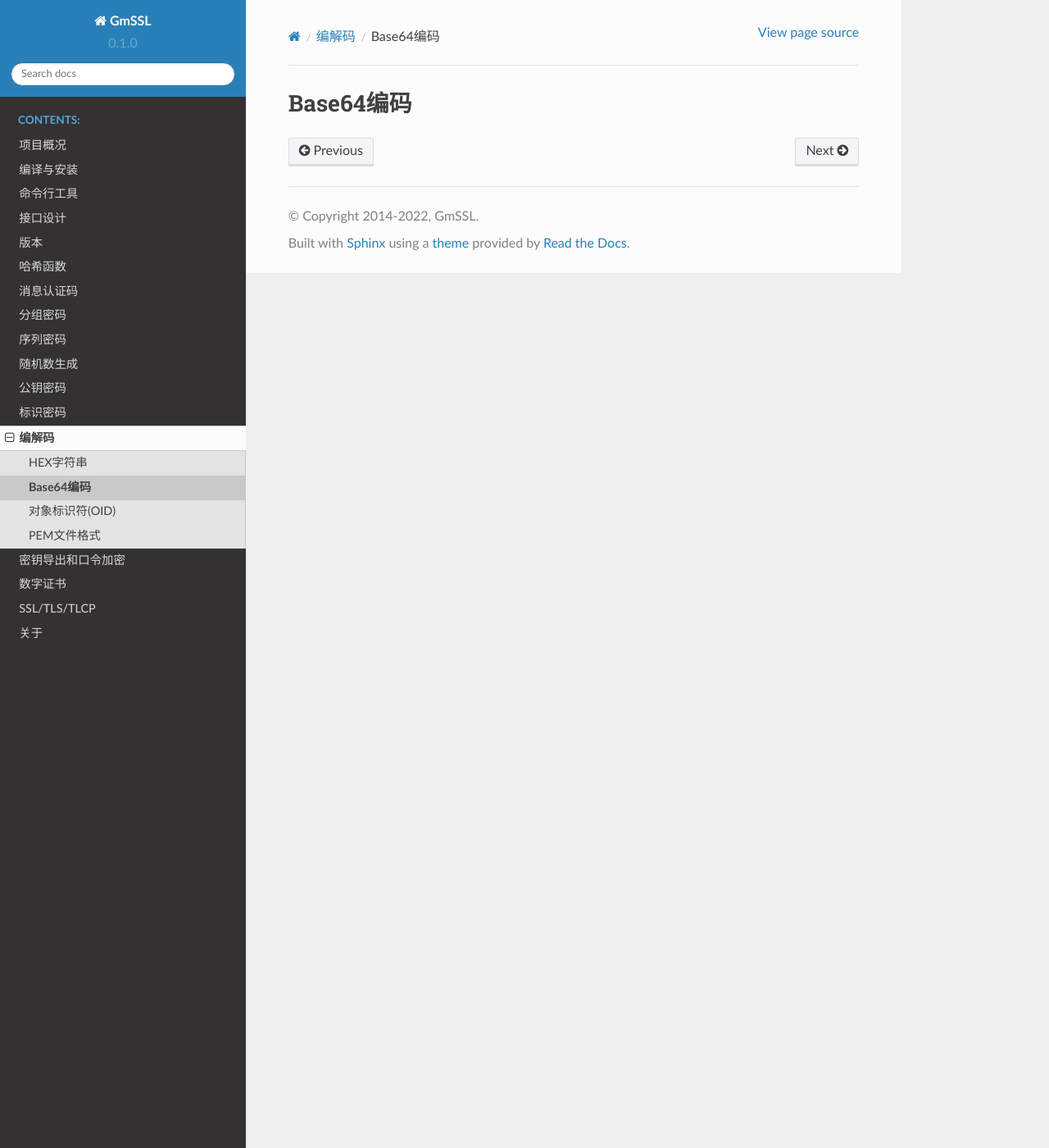
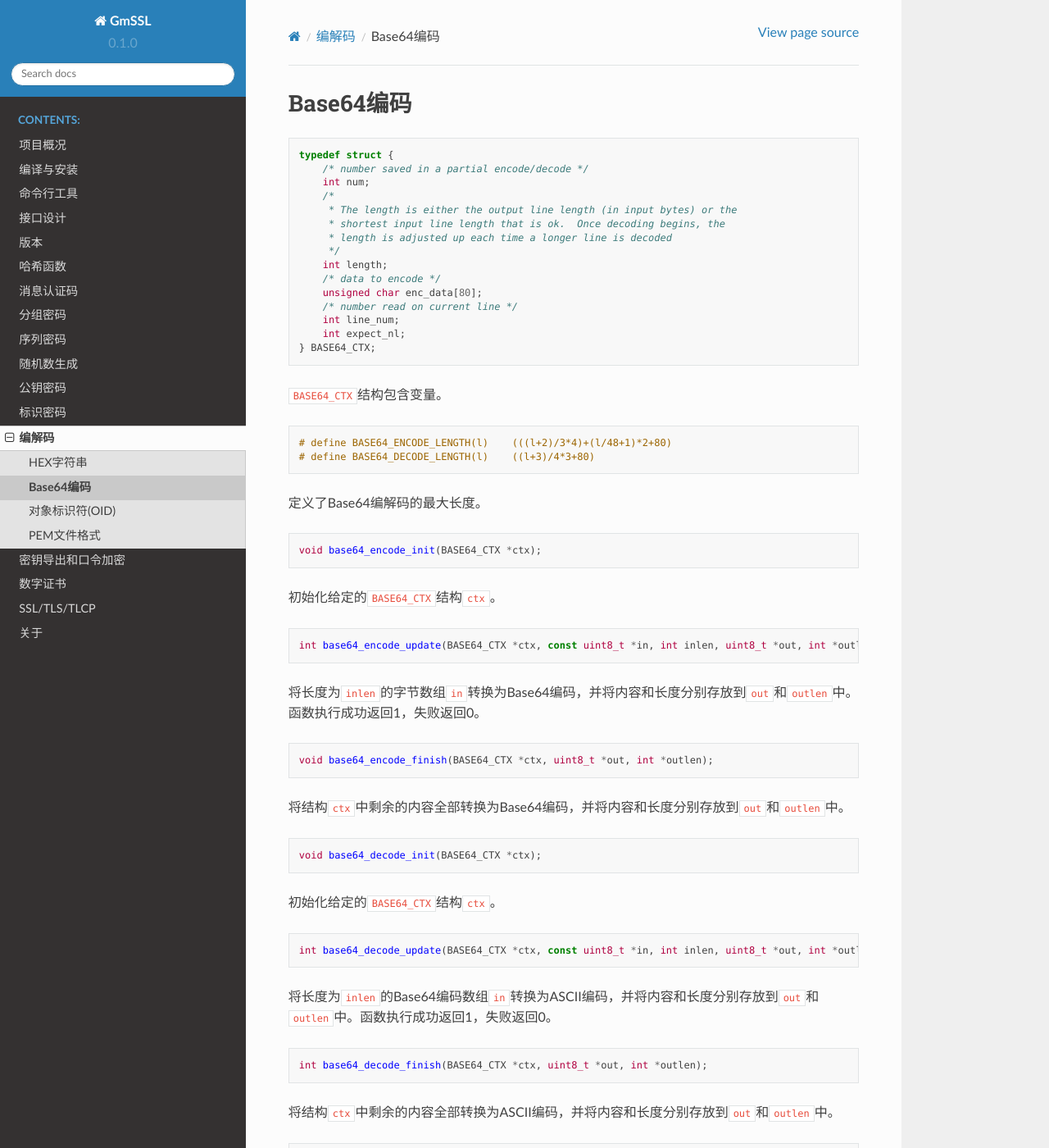
Before and after one commit to zxm256/gmssl-docs, a Sphinx documentation site: the page built from docs/source/encode_decode/base64.md, in a window 1280 px wide and 1400 px high. Shown: the whole window at 82% size. Built offline with Sphinx 7.4.7 and the Read the Docs theme 2.0.0, drawn with Linux system fonts in a browser that asks for light colours; pages that are not in the unit, such as notebooks, are missing from menus; some of the changed text lies outside the part shown.

Commit message:
Update base64.md

````diff
--- a/docs/source/encode_decode/base64.md
+++ b/docs/source/encode_decode/base64.md
@@ -1 +1,76 @@
 # Base64编码
+
+```c
+typedef struct {
+    /* number saved in a partial encode/decode */
+    int num;
+    /*
+     * The length is either the output line length (in input bytes) or the
+     * shortest input line length that is ok.  Once decoding begins, the
+     * length is adjusted up each time a longer line is decoded
+     */
+    int length;
+    /* data to encode */
+    unsigned char enc_data[80];
+    /* number read on current line */
+    int line_num;
+    int expect_nl;
+} BASE64_CTX;
+```
+
+`BASE64_CTX`结构包含变量。
+
+```c
+# define BASE64_ENCODE_LENGTH(l)    (((l+2)/3*4)+(l/48+1)*2+80)
+# define BASE64_DECODE_LENGTH(l)    ((l+3)/4*3+80)
+```
+
+定义了Base64编解码的最大长度。
+
+```c
+void base64_encode_init(BASE64_CTX *ctx);
+```
+
+初始化给定的`BASE64_CTX`结构`ctx`。
+
+```c
+int base64_encode_update(BASE64_CTX *ctx, const uint8_t *in, int inlen, uint8_t *out, int *outlen);
+```
+
+将长度为`inlen`的字节数组`in`转换为Base64编码，并将内容和长度分别存放到`out`和`outlen`中。函数执行成功返回1，失败返回0。
+
+```c
+void base64_encode_finish(BASE64_CTX *ctx, uint8_t *out, int *outlen);
+```
+
+将结构`ctx`中剩余的内容全部转换为Base64编码，并将内容和长度分别存放到`out`和`outlen`中。
+
+```c
+void base64_decode_init(BASE64_CTX *ctx);
+```
+
+初始化给定的`BASE64_CTX`结构`ctx`。
+
+```c
+int base64_decode_update(BASE64_CTX *ctx, const uint8_t *in, int inlen, uint8_t *out, int *outlen);
+```
+
+将长度为`inlen`的Base64编码数组`in`转换为ASCII编码，并将内容和长度分别存放到`out`和`outlen`中。函数执行成功返回1，失败返回0。
+
+```c
+int base64_decode_finish(BASE64_CTX *ctx, uint8_t *out, int *outlen);
+```
+
+将结构`ctx`中剩余的内容全部转换为ASCII编码，并将内容和长度分别存放到`out`和`outlen`中。
+
+```c
+int base64_encode_block(unsigned char *t, const unsigned char *f, int dlen);
+```
+
+将长度为`dlen`的字符串数组`f`转换为Base64编码，并存放到字符串数组`t`中。返回成功转换出的Base64编码字符总数，即`t`的长度。
+
+```c
+int base64_decode_block(unsigned char *t, const unsigned char *f, int n);
+```
+
+将长度为`n`的Base64编码字符串数组`f`转换为ASCII编码字符，并存放到字符串数组`t`中。返回成功转换出的字符总数，即`t`的长度。
````
